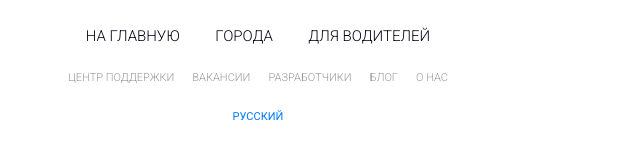
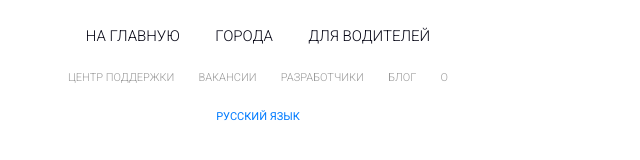
Before and after one commit to Vladhere/ubertest, a plain HTML site: page src/index.html in a window 1280 px wide. Shown: the part 5505-5665 px from the top of the page, 382-1022 px from the left. Drawn offline with Linux system fonts and the light colour scheme.

Commit message:
6 commit

```diff
--- a/src/index.html
+++ b/src/index.html
@@ -328,10 +328,10 @@
                             <a href="#">вакансии</a>
                             <a href="#">разработчики</a>
                             <a href="#">блог</a>
-                            <a href="#">о нас</a>
+                            <a href="#">о</a>
                         </div>
                         <div class="menu_lang">
-                            <a href="#">Русский</a>
+                            <a href="#">Русский язык</a>
                         </div>
                     </div>
                 </div>
```
